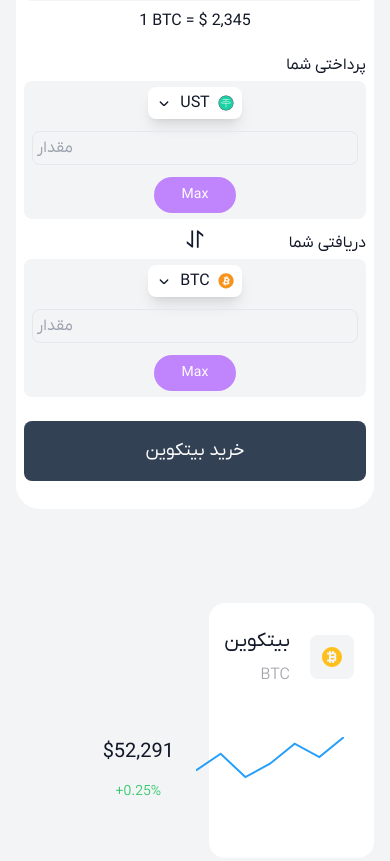
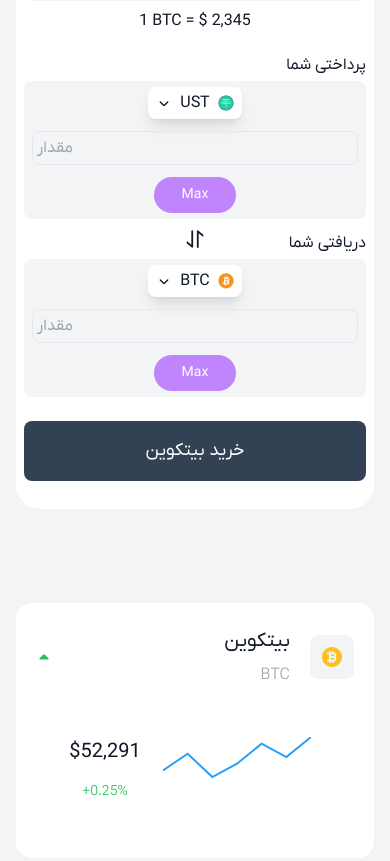
Before and after one commit to mobin-izadi/crypto-dashboard, a website: page public/index.html in a window 390 px wide. Shown: the part 1089-1950 px from the top of the page. Drawn offline with Linux system fonts and the light colour scheme.

Commit message:
Update the style of the coins section and make it responsive

```diff
--- a/public/index.html
+++ b/public/index.html
@@ -730,7 +730,7 @@
             <!-- main left -->
             <div class="basis-full lg:basis-1/2">
                 <!-- coins -->
-                <div class="grid grid-cols-2 gap-7">
+                <div class="grid grid-cols-1 sm:grid-cols-2 lg:grid-cols-1 xl:grid-cols-2 gap-7">
                     <!-- coin box -->
                     <div class="bg-white dark:bg-gray-800 rounded-2xl py-6 px-5">
                         <!-- coin box head -->
@@ -754,7 +754,8 @@
                             </svg>
                         </div>
                         <!-- coin box footer -->
-                        <div class="flex items-center justify-between mt-5">
+                        <div
+                            class="flex items-center justify-center 2xl:justify-between flex-wrap 2xl:flex-nowrap mt-5">
                             <div id="bitcoin-chart" class="dark:text-black">
                             </div>
                             <div class="flex flex-col items-center gap-4 " dir="ltr">
```
Also changed, not shown: public/styles/app.css.
